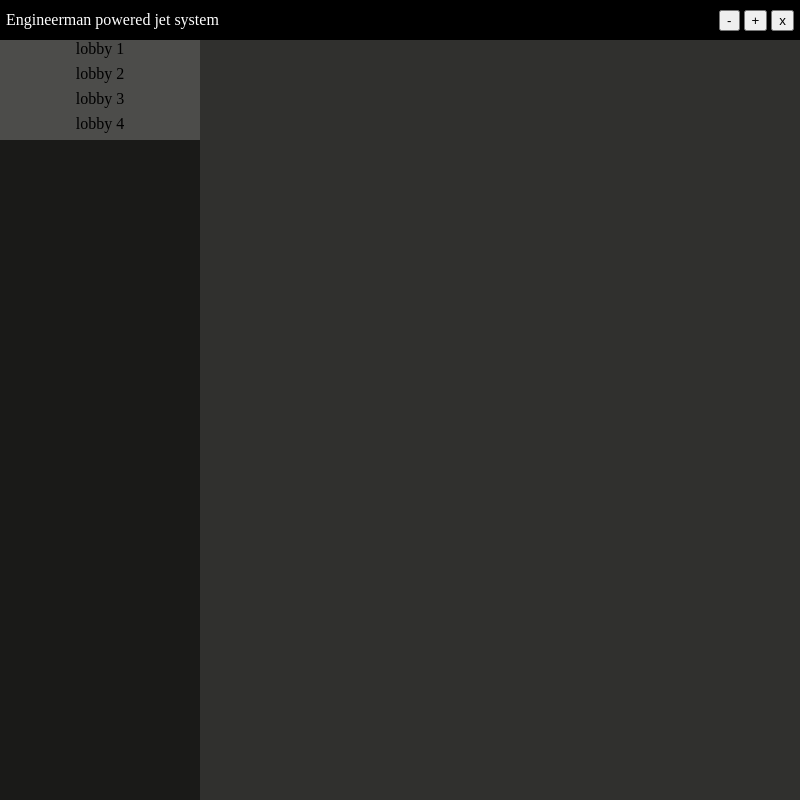
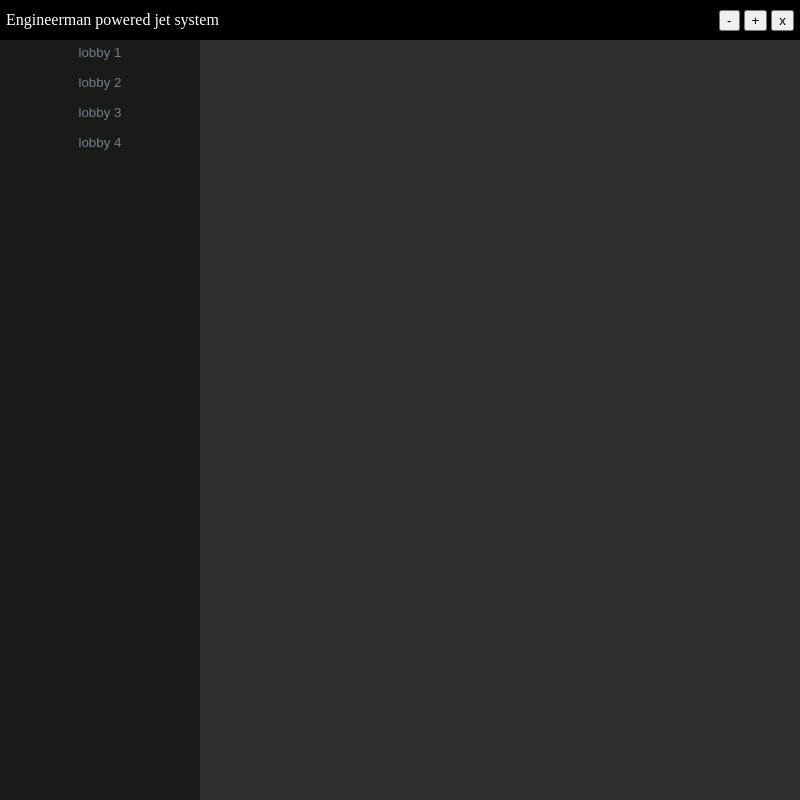
Before and after one commit to Pyroseza/EPJS, an Electron app: page index.html in a window 800 px wide. Drawn offline with Linux system fonts and the light colour scheme.

```diff
--- a/index.html
+++ b/index.html
@@ -17,10 +17,10 @@
 <div id="main-body">
     <div id="side-menu">
         <div id="lobbies">
-            <div class="lobby">lobby 1</div>
-            <div class="lobby">lobby 2</div>
-            <div class="lobby">lobby 3</div>
-            <div class="lobby">lobby 4</div>
+            <button class="lobby">lobby 1</button>
+            <button class="lobby">lobby 2</button>
+            <button class="lobby">lobby 3</button>
+            <button class="lobby">lobby 4</button>
         </div>
     </div>
 </div>
--- a/style.css
+++ b/style.css
@@ -47,7 +47,15 @@
 
 .lobby {
     text-align: center;
+    width: 100%;
     min-height: 25px;
-    background-color: #4c4c4a;
     color: black;
+    border: 0;
+    background-color: #1a1a18;
+    color: slategray;
+    margin: 0 0 5px 0;
 }
+
+.lobby:hover{
+    background-color: #2e2e2c;
+}
```
Also changed, not shown: main.js (+9 -2 lines).
